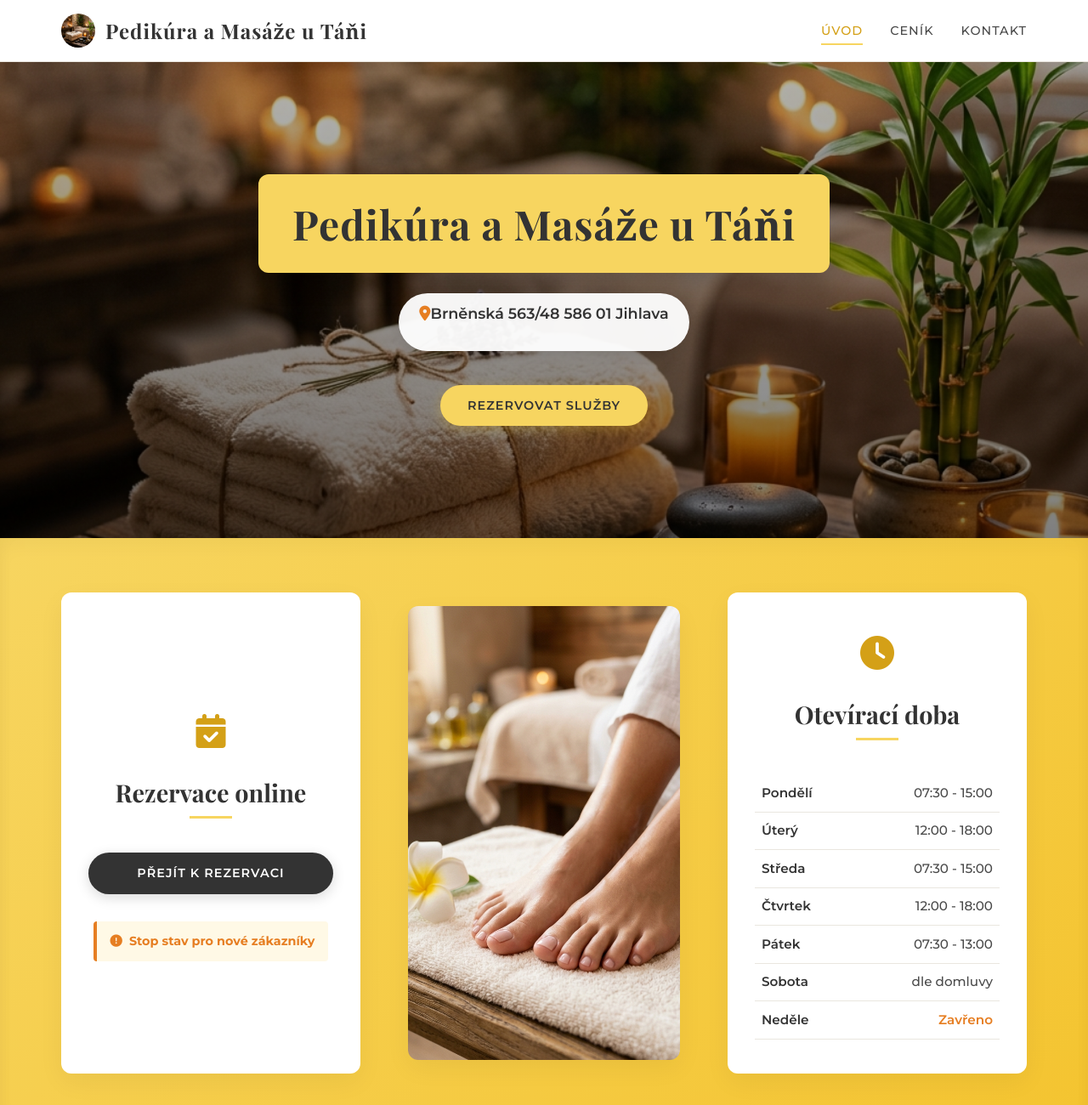
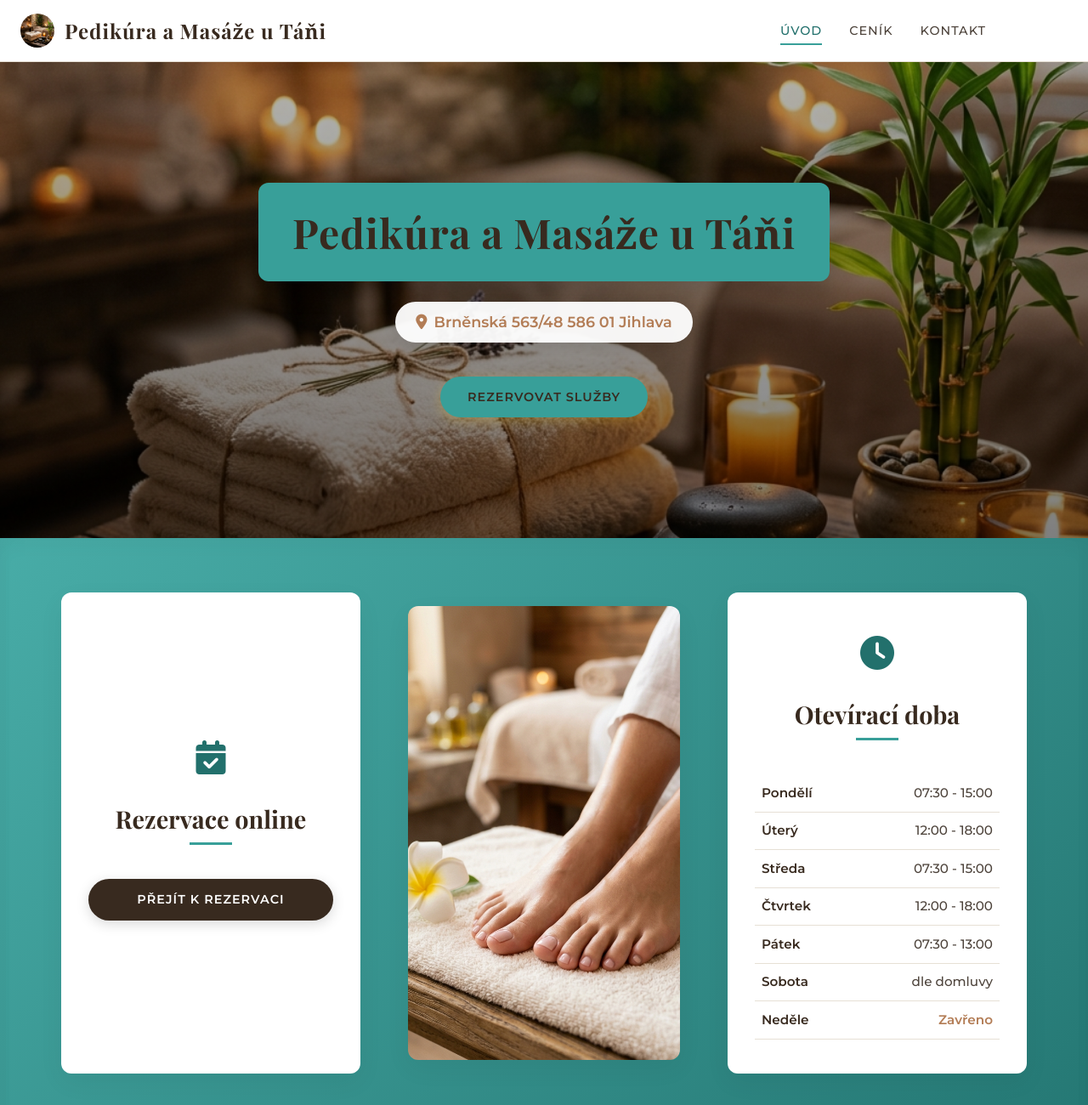
Before and after one commit to Fufikelo/Alesova-mama-web, a plain HTML site: page index.html in a window 1280 px wide. Shown: the top 1300 px of the page at 85% size. Drawn offline with nearby package versions, Linux system fonts and the light colour scheme; a web font is replaced by a local one.

Commit message:
Add files via upload

```diff
--- a/index.html
+++ b/index.html
@@ -68,10 +68,7 @@
                         <h2>Rezervace online</h2>
                         <a href="https://rezervace.priklad.cz" class="btn btn-secondary" target="_blank"
                             rel="noopener">Přejít k rezervaci</a>
-                        <div class="alert-box">
-                            <i class="fa-solid fa-circle-exclamation"></i>
-                            <p><strong>Stop stav pro nové zákazníky</strong></p>
-                        </div>
+
                     </div>
 
                     <!-- Column 2: Feet Image -->
@@ -180,7 +177,7 @@
                             <i class="fa-solid fa-envelope"></i>
                             <div>
                                 <h4>E-mail</h4>
-                                <p><a href="mailto:info@pedikuraluka.cz">info@pedikuraluka.cz</a></p>
+                                <p><a href="mailto:info@pedikuraluka.cz">doplnit email</a></p>
                             </div>
                         </div>
                         <div class="contact-item">
--- a/style.css
+++ b/style.css
@@ -2,24 +2,24 @@
    Design System & Variables
    ========================================================================== */
 :root {
-    --primary-color: #f7d560;
-    /* Luxurious gold/warm yellow */
-    --primary-dark: #d4a017;
-    /* Darker gold for hovers */
-    --primary-light: #fef9e7;
-    /* Soft light gold background */
-    --secondary-color: #333333;
-    /* Elegant charcoal black */
-    --accent-color: #e67e22;
-    /* Warm amber accent */
-    --text-color: #4a4a4a;
-    /* Soft dark grey for readable text */
-    --text-light: #777777;
-    /* Muted grey for subtexts */
+    --primary-color: #389f99;
+    /* Luxurious spa turquoise */
+    --primary-dark: #22706c;
+    /* Darker turquoise for hovers */
+    --primary-light: #eff8f8;
+    /* Soft light turquoise background */
+    --secondary-color: #382a1f;
+    /* Elegant espresso brown */
+    --accent-color: #b37d56;
+    /* Warm caramel accent brown */
+    --text-color: #4e443c;
+    /* Dark grey-brown for readable text */
+    --text-light: #807368;
+    /* Muted grey-brown for subtexts */
     --bg-white: #ffffff;
-    --bg-warm: #faf7f2;
-    /* Off-white warm spa background */
-    --border-color: #eae6df;
+    --bg-warm: #fcfaf5;
+    /* Warm cream spa background */
+    --border-color: #e6e0d5;
 
     /* Fonts */
     --font-heading: 'Playfair Display', Georgia, serif;
@@ -126,7 +126,7 @@ img {
 }
 
 .btn-secondary:hover {
-    background-color: #000000;
+    background-color: #241810;
     transform: translateY(-2px);
     box-shadow: 0 6px 20px rgba(0, 0, 0, 0.25);
 }
@@ -148,9 +148,8 @@ img {
     display: flex;
     justify-content: space-between;
     align-items: center;
-    max-width: var(--max-width);
-    margin: 0 auto;
-    padding: 1rem 2rem;
+    max-width: 100%;
+    padding: 1rem 1.5rem;
 }
 
 .logo-wrapper {
@@ -171,6 +170,7 @@ img {
     font-weight: 700;
     color: var(--secondary-color);
     letter-spacing: 1px;
+    text-align: left;
 }
 
 .nav-toggle {
@@ -180,6 +180,10 @@ img {
     font-size: 1.5rem;
     cursor: pointer;
     color: var(--secondary-color);
+}
+
+.main-nav {
+    margin-right: 6rem;
 }
 
 .main-nav ul {
@@ -283,11 +287,17 @@ img {
     font-size: 1.1rem;
     display: flex;
     align-items: center;
+    justify-content: center;
     gap: 0.5rem;
 }
 
-.hero-address i {
+.hero-address {
     color: var(--accent-color);
+    margin: 0;
+    display: flex;
+    align-items: center;
+    justify-content: center;
+    gap: 0.5rem;
 }
 
 .hero-cta {
@@ -298,7 +308,7 @@ img {
    Info Grid / Yellow Section
    ========================================================================== */
 .info-section {
-    background: linear-gradient(135deg, #f7d560 0%, #f4c430 100%);
+    background: linear-gradient(135deg, #48aca7 0%, #257874 100%);
     padding: 4rem 0;
     margin-bottom: 4rem;
     box-shadow: inset 0 10px 20px rgba(0, 0, 0, 0.03), inset 0 -10px 20px rgba(0, 0, 0, 0.03);
@@ -360,7 +370,7 @@ img {
 }
 
 .alert-box {
-    background-color: #fff9e6;
+    background-color: #eaf7f6;
     border-left: 4px solid var(--accent-color);
     padding: 0.75rem 1rem;
     border-radius: 4px;
@@ -544,6 +554,37 @@ section:not(.hero-section):not(.info-section) {
 }
 
 /* ==========================================================================
+   Fotogalerie Section
+   ========================================================================== */
+.gallery-section {
+    background-color: var(--bg-white);
+}
+
+.gallery-grid {
+    display: grid;
+    grid-template-columns: 1fr 1fr;
+    gap: 2rem;
+}
+
+.gallery-item {
+    border-radius: var(--border-radius);
+    overflow: hidden;
+    box-shadow: var(--box-shadow);
+    height: 350px;
+}
+
+.gallery-item img {
+    width: 100%;
+    height: 100%;
+    object-fit: cover;
+    transition: var(--transition);
+}
+
+.gallery-item:hover img {
+    transform: scale(1.05);
+}
+
+/* ==========================================================================
    Kontakt Section
    ========================================================================== */
 .contact-grid {
@@ -609,7 +650,7 @@ section:not(.hero-section):not(.info-section) {
 .map-placeholder {
     width: 100%;
     height: 100%;
-    background-color: #eae6df;
+    background-color: #e8e2d7;
     display: flex;
     flex-direction: column;
     align-items: center;
@@ -694,6 +735,7 @@ section:not(.hero-section):not(.info-section) {
         top: 100%;
         left: 0;
         right: 0;
+        margin-right: 0;
         background-color: var(--bg-white);
         border-bottom: 1px solid var(--border-color);
         box-shadow: 0 10px 20px rgba(0, 0, 0, 0.05);
```
